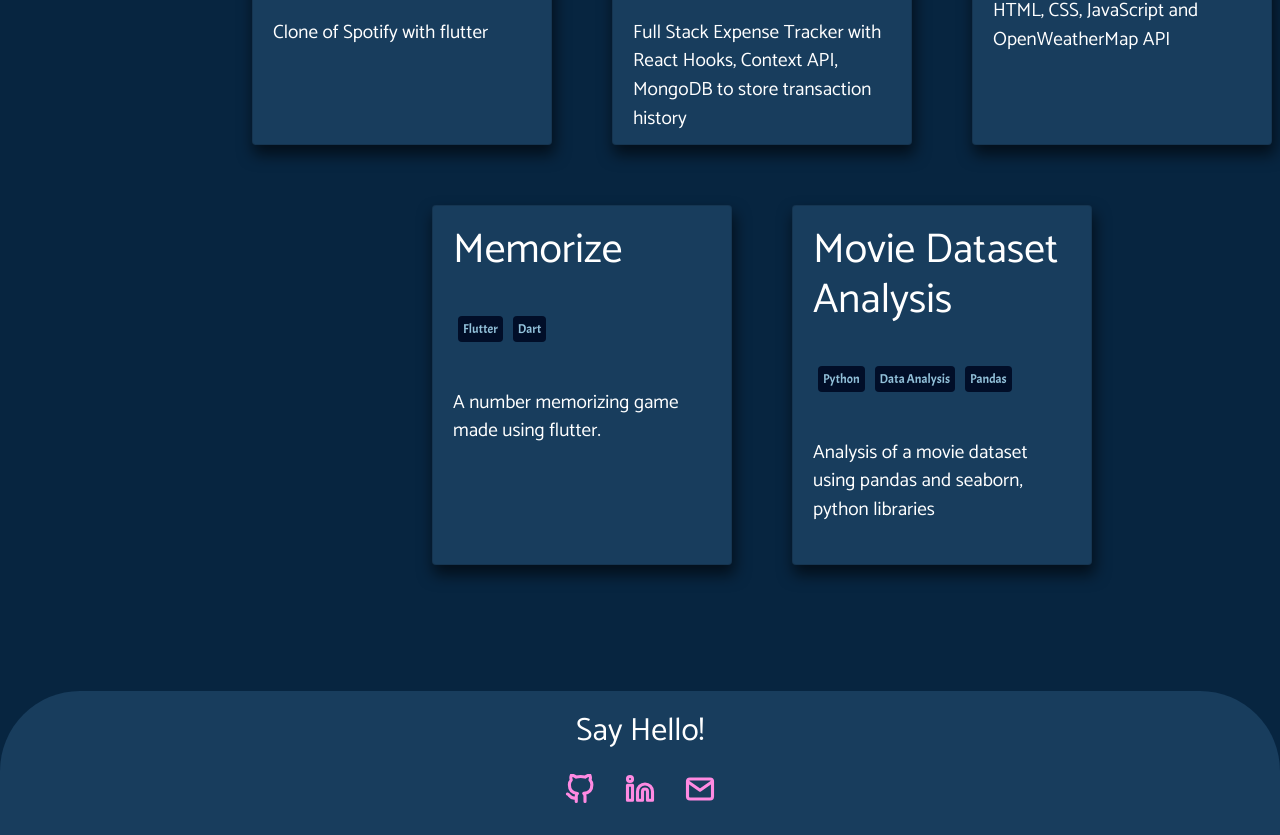
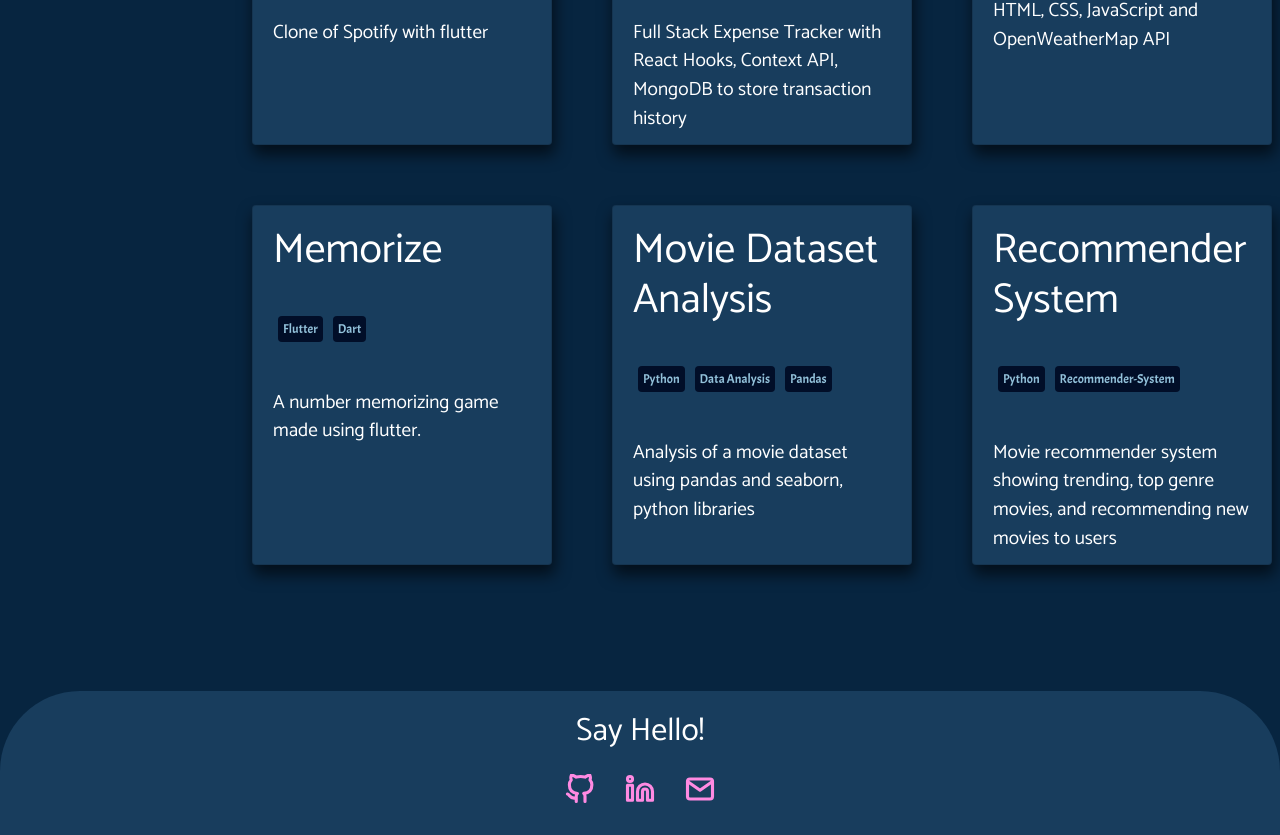
Before and after one commit to GLADI8R/Portfolio, a React (Create React App) app: page /project in a window 1280 px wide. Shown: the part 976-1811 px from the top of the page. Built offline with nearby package versions, Linux system fonts and the light colour scheme.

Commit message:
Add Project

```diff
--- a/src/Components/Project/Project.js
+++ b/src/Components/Project/Project.js
@@ -65,6 +65,13 @@ const Project = () => {
                         link="https://github.com/GLADI8R/Data_Analysis"
                         tags={["Python", "Data Analysis", "Pandas"]}
                     />
+                    <ProjectCard
+                        key="9"
+                        projHead="Recommender System"
+                        description="Movie recommender system showing trending, top genre movies, and recommending new movies to users"
+                        link="https://github.com/GLADI8R/Recommender-System"
+                        tags={["Python", "Recommender-System"]}
+                    />
                 </section>
             </div>
         </div>
```
